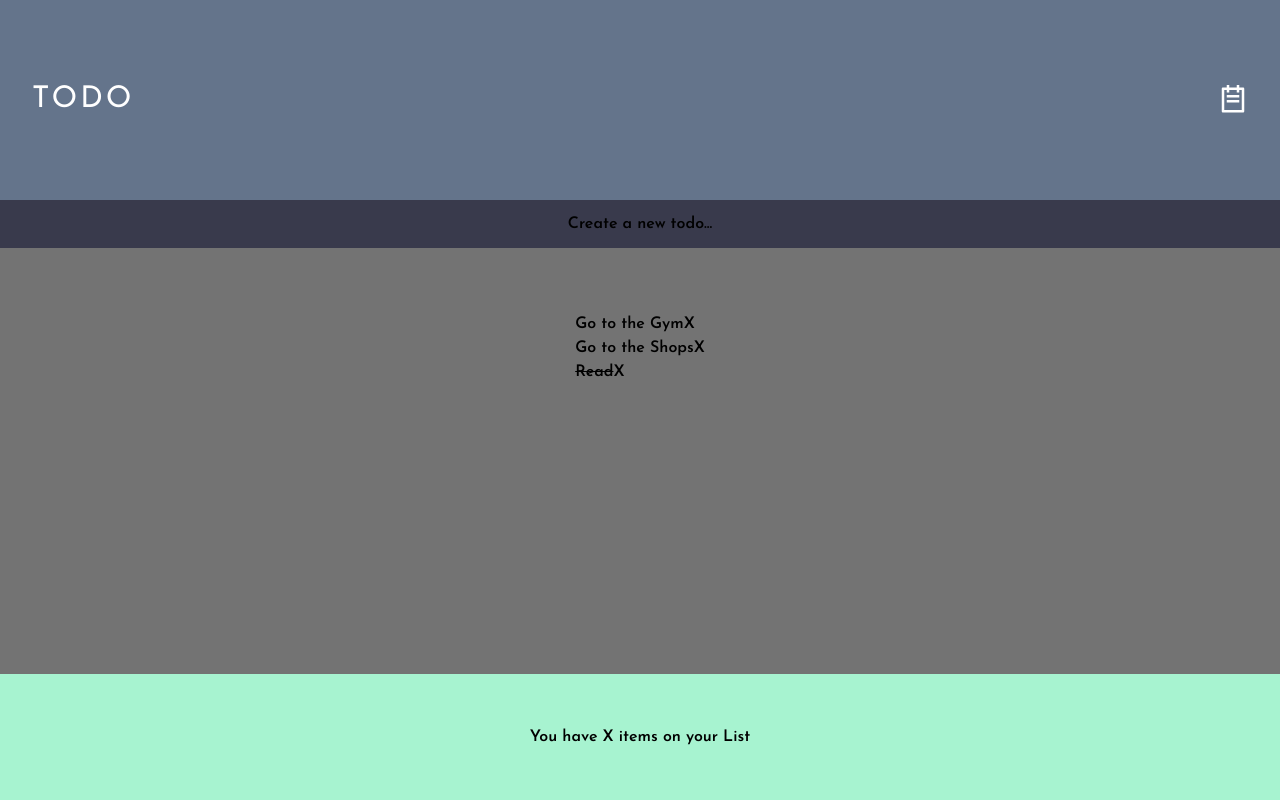
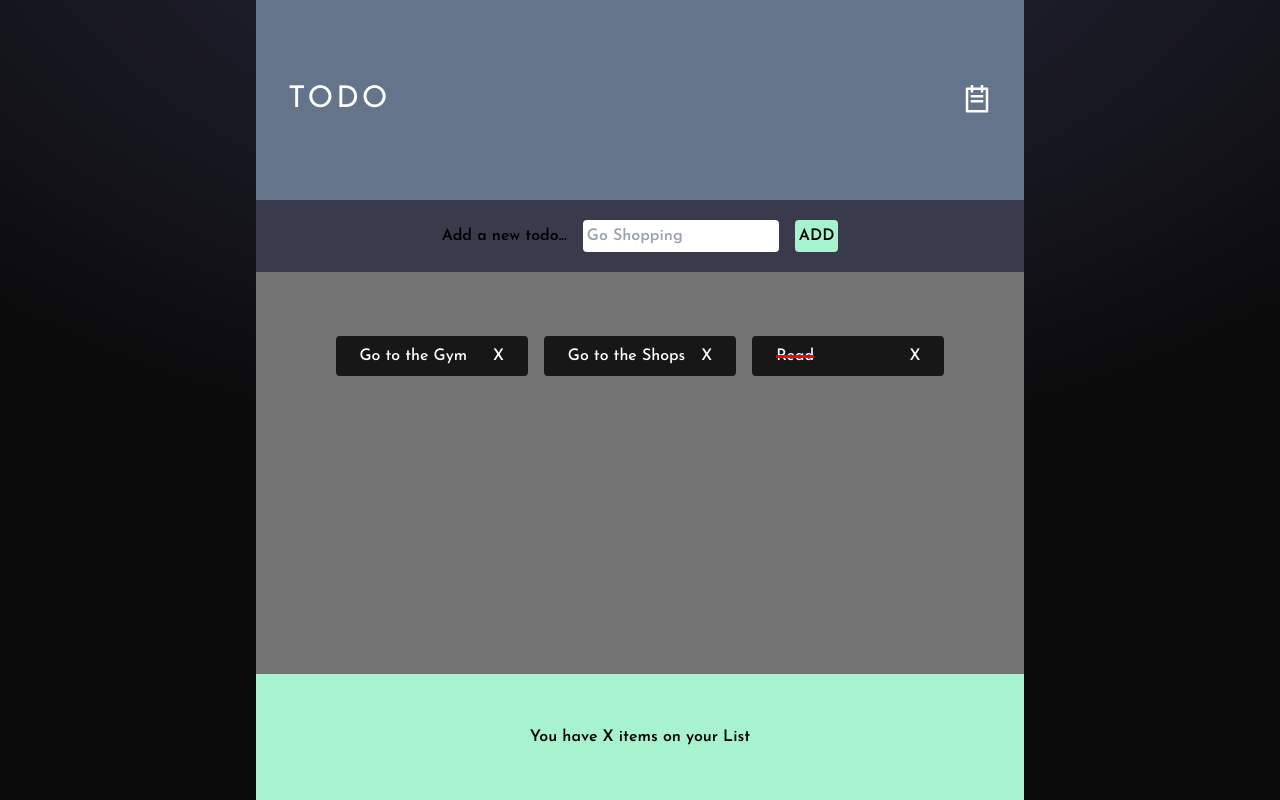
Before and after one commit to J-R77-stack/Shopping-to-get-list-react, a React (Vite) app: page / in a window 1280 px wide. Built offline with nearby package versions, Linux system fonts and the light colour scheme.

Commit message:
created from and styled

```diff
--- a/src/App.jsx
+++ b/src/App.jsx
@@ -3,20 +3,23 @@ import { RiTodoLine } from "react-icons/ri";
 /* eslint-disable react/prop-types */
 
 const practiceItems = [
-  { id: 1, description: "Go to the Gym", done: false },
+  { id: 1, description: "Go to the Gym ", done: false },
   { id: 2, description: "Go to the Shops", done: false },
   { id: 3, description: "Read", done: true },
 ];
 
 export default function App() {
   return (
-    <div className="w-full h-screen grid grid-rows-[200px_auto_1fr_auto]">
-      <Navbar />
-      <Form />
-      <List />
+    <>
+      <div className="absolute top-0 z-[-2] h-screen w-screen bg-neutral-950 bg-[radial-gradient(ellipse_80%_80%_at_50%_-20%,rgba(120,119,198,0.3),rgba(255,255,255,0))]"></div>
+      <div className="xl:w-3/5 m-auto h-screen grid grid-rows-[200px_auto_1fr_auto]">
+        <Navbar />
+        <Form />
+        <List />
 
-      <Stats />
-    </div>
+        <Stats />
+      </div>
+    </>
   );
 }
 
@@ -34,9 +37,24 @@ function Navbar() {
 }
 
 function Form() {
+  function handleSubmit(e) {
+    e.preventDefault();
+    console.log(e);
+  }
+
   return (
     <div className="bg-Very-Dark-Grayish-Blue flex items-center justify-center font-semibold px-2 py-3 ">
-      <h3>Create a new todo...</h3>
+      <form
+        className="flex items-center p-2 gap-4 cursor-pointer"
+        onSubmit={handleSubmit}>
+        <h3>Add a new todo... </h3>
+        <input
+          type="text"
+          placeholder="Go Shopping"
+          className="border-0 rounded p-1 "
+        />
+        <button className="bg-emerald-200 border-0 rounded p-1">ADD </button>
+      </form>
     </div>
   );
 }
@@ -44,7 +62,7 @@ function Form() {
 function List() {
   return (
     <div className="bg-neutral-500 p-[4rem] flex justify-between flex-col gap-4 items-center font-semibold">
-      <ul>
+      <ul className="list-none grid sm:grid-cols-3 gap-4">
         {practiceItems.map((item) => (
           <Item item={item} key={item.id} />
         ))}
@@ -55,8 +73,17 @@ function List() {
 
 function Item({ item }) {
   return (
-    <li>
-      <span style={item.done ? { textDecoration: "line-through" } : {}}>
+    <li className="rounded mb-2 bg-neutral-900 font-medium text-white px-6 py-2 flex p-4 justify-between gap-4">
+      <span
+        style={
+          item.done
+            ? {
+                textDecoration: "line-through",
+                textDecorationColor: "red",
+                textDecorationThickness: "3px",
+              }
+            : {}
+        }>
         {item.description}
       </span>
       <button> X</button>
```
